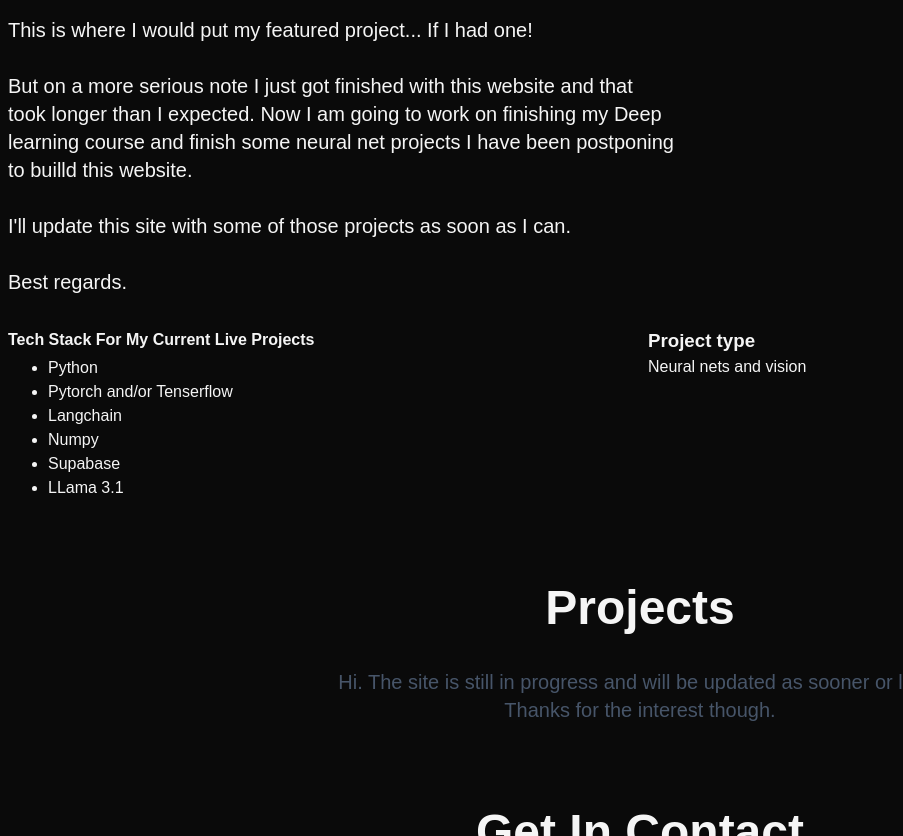
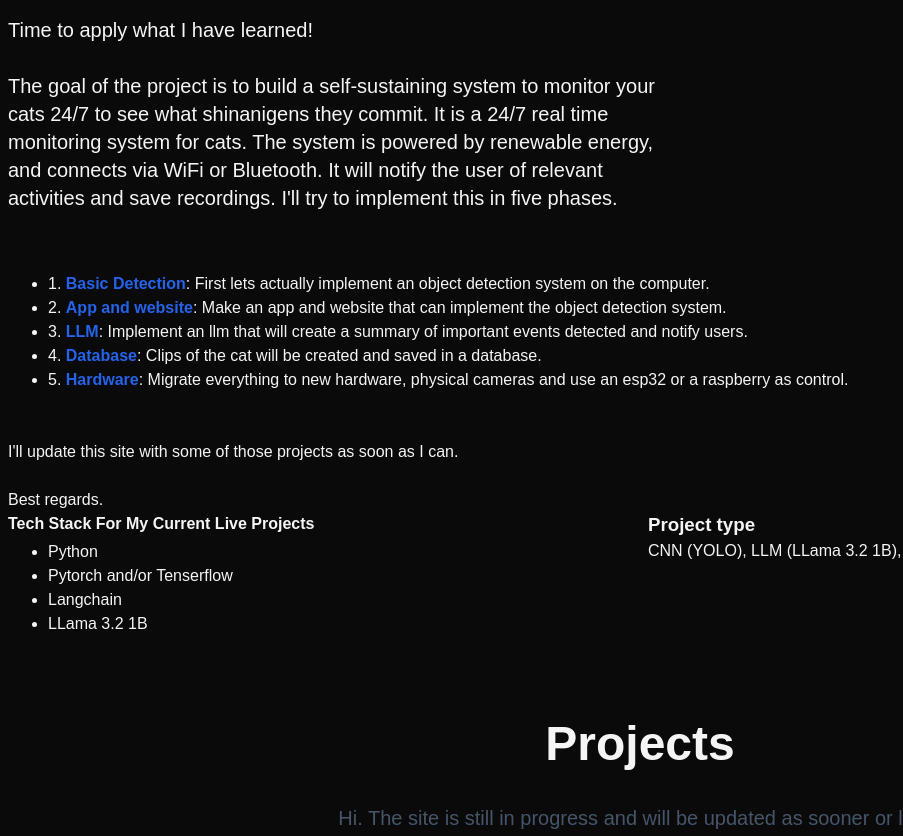
Before and after one commit to AngelUndeveloped/angel_undeveloped_portfolio, a website built with Vite: page index.html in a window 1280 px wide. Shown: the part 3175-4011 px from the top of the page, without its empty margins (0-903 px from the left). Built offline with nearby package versions, Linux system fonts and the light colour scheme; a web font is replaced by a local one.

Commit message:
updating

```diff
--- a/index.html
+++ b/index.html
@@ -154,13 +154,13 @@
                 <li class="about__list">Python</li>
                 <li class="about__list">Java</li>
                 <li class="about__list">SQL</li>
-                <li class="about__list">LLama 3.1</li>
+                <li class="about__list">Deep Learning</li>
+                <li class="about__list">SQL</li>
               </ul>
               <ul class="about__ul">
                 <li class="about__list"><strong>Frameworks</strong></li>
                 <hr class="about__hr">
-                <li class="about__list">Pytorch</li>
-                <li class="about__list">Tenserflow</li>
+                <li class="about__list">Tensorflow</li>
                 <li class="about__list">Apache Spark</li>
                 <li class="about__list">Spring Framework</li>
                 <li class="about__list">Langchain</li>
@@ -185,8 +185,8 @@
     <section id="featured" class="featured container section">
       <h3 class="featured__subtitle"><strong>Currently working on:</strong></h3>
       <div class="featured__wrapper">
-        <h2 class="featured__title">Deep Learning Course</h2>
-        <a aria-label="link featured projects" class="featured__link" href="#">
+        <h2 class="featured__title">Cat Monitoring System</h2>
+        <a aria-label="link featured projects" class="featured__link" href="https://github.com/AngelUndeveloped/cat_monitoring_system">
           <svg xmlns="http://www.w3.org/2000/svg" fill="none" viewBox="0 0 24 24" stroke-width="1.5"
             stroke="currentColor">
             <path stroke-linecap="round" stroke-linejoin="round"
@@ -195,11 +195,19 @@
         </a>
       </div>
       <p class="featured__description">
-        This is where I would put my featured project... If I had one!
+        Time to apply what I have learned!
         <br><br>
-        But on a more serious note I just got finished with this website and that took longer than I expected. Now I am
-        going to work on finishing my Deep learning course
-        and finish some neural net projects I have been postponing to builld this website.
+        The goal of the project is to build a self-sustaining system to monitor your cats 24/7 to see what shinanigens they commit.
+        It is a 24/7 real time monitoring system for cats. The system is powered by renewable energy, and connects via WiFi or Bluetooth.
+        It will notify the user of relevant activities and save recordings. I'll try to implement this in five phases.
+        <br><br>
+        <ul>
+          <li>1. <strong>Basic Detection</strong>: First lets actually implement an object detection system on the computer.</li>
+          <li>2. <strong>App and website</strong>: Make an app and website that can implement the object detection system.</li>
+          <li>3. <strong>LLM</strong>: Implement an llm that will create a summary of important events detected and notify users.</li>
+          <li>4. <strong>Database</strong>: Clips of the cat will be created and saved in a database.</li>
+          <li>5. <strong>Hardware</strong>: Migrate everything to new hardware, physical cameras and use an esp32 or a raspberry as control.</li>
+        </ul>
         <br><br>
         I'll update this site with some of those projects as soon as I can.
         <br><br>
@@ -212,14 +220,12 @@
             <li class="featured__info">Python</li>
             <li class="featured__info">Pytorch and/or Tenserflow</li>
             <li class="featured__info">Langchain</li>
-            <li class="featured__info">Numpy</li>
-            <li class="featured__info">Supabase</li>
-            <li class="featured__info">LLama 3.1</li>
+            <li class="featured__info">LLama 3.2 1B</li>
           </ul>
         </div>
         <div>
           <h3 class="featured_label">Project type</h3>
-          <p class="featured_label">Neural nets and vision</p>
+          <p class="featured_label">CNN (YOLO), LLM (LLama 3.2 1B), backend(To be decided), frontend(To be decided)</p>
         </div>
 
 
```
